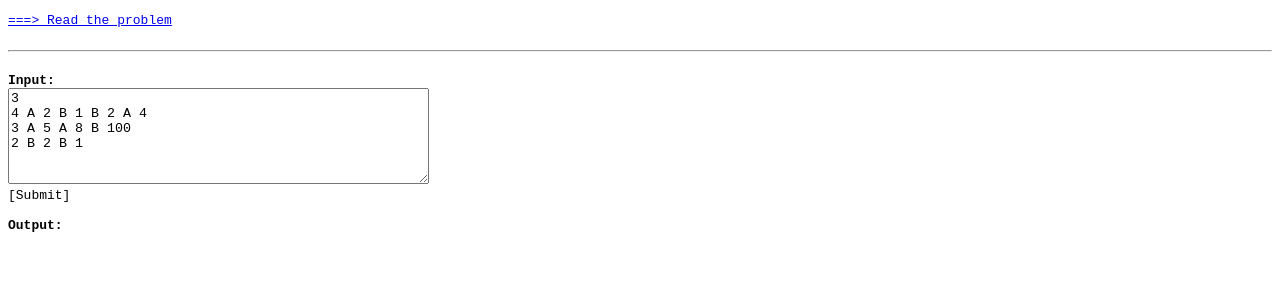
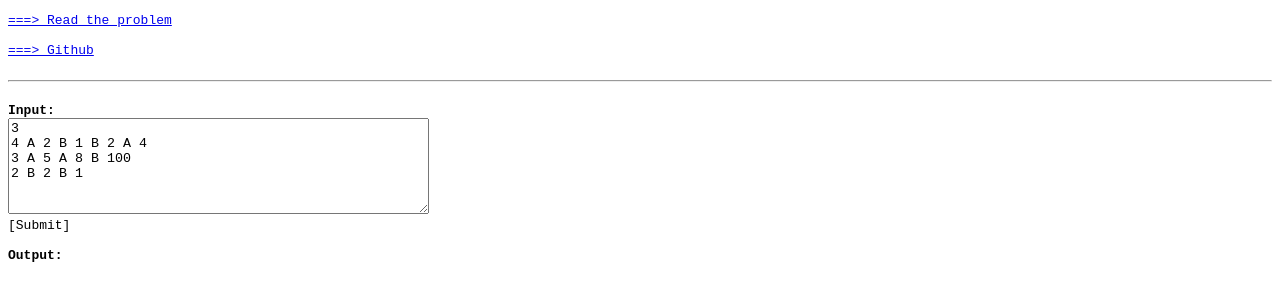
Before and after one commit to OkeFine/2robots, a plain HTML site: page index.html in a window 1280 px wide. Drawn offline with Linux system fonts and the light colour scheme.

Commit message:
Update github link

```diff
--- a/index.html
+++ b/index.html
@@ -9,6 +9,8 @@
 <body>
   <pre>
 <a target="_blank" href="https://ryan-dev.cloudmetro.com/public/test2/">===> Read the problem</a>
+
+<a target="" href="https://github.com/OkeFine/2robots">===> Github</a>
 
 <hr/>
 <b>Input:</b>
```
